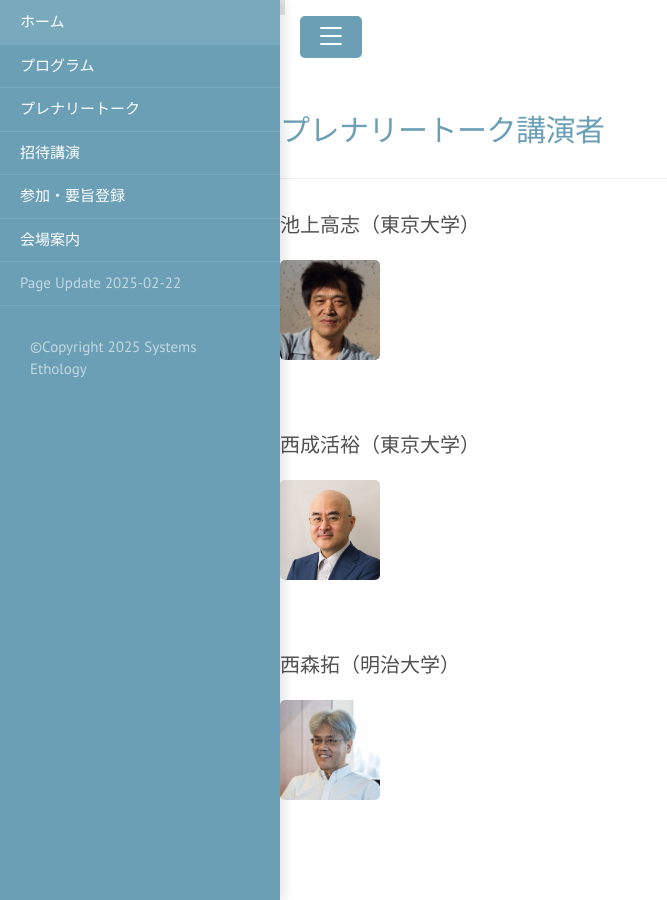
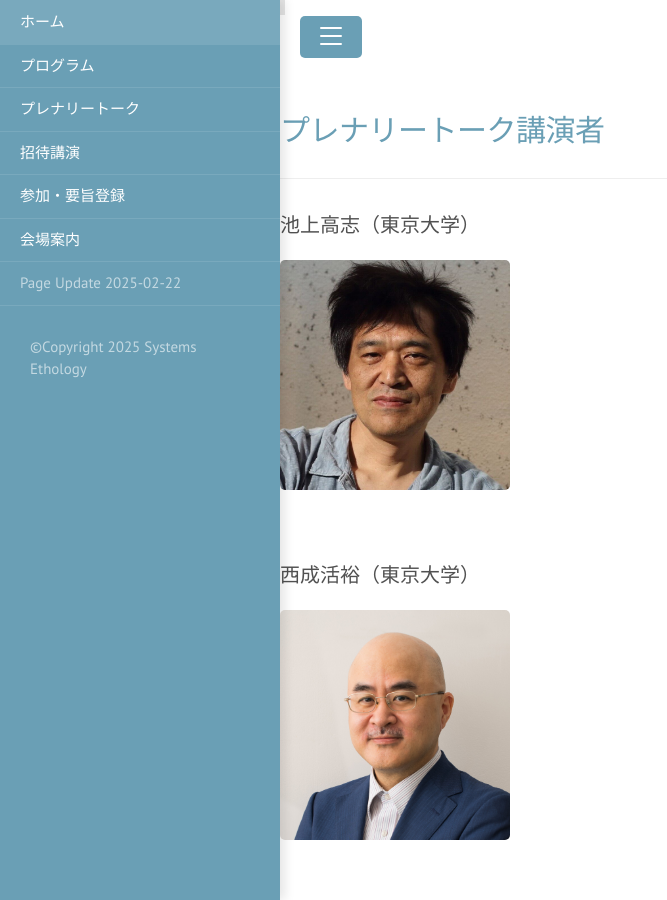
Before and after one commit to SystemsEthology/website, a Jekyll site: the page built from event_01/conference01_home.md, in a window 1280 px wide and 900 px high, scrolled down 1765 px. Shown: the whole window, without its empty margins (0-667 px from the left). Built offline with Jekyll 4.4.1, drawn with Linux system fonts in a browser that asks for light colours.

Commit message:
update image size

```diff
--- a/event_01/conference01_home.md
+++ b/event_01/conference01_home.md
@@ -52,19 +52,19 @@ title: Home
 
 池上高志（東京大学）
 
-<img src="{{ site.baseurl }}/event_01/images/ikegami.jpg" width="100px">
+<img src="{{ site.baseurl }}/event_01/images/ikegami.jpg" width="230px">
 
 <br>
 
 西成活裕（東京大学）
 
-<img src="{{ site.baseurl }}/event_01/images/nishinari.jpeg" width="100px">
+<img src="{{ site.baseurl }}/event_01/images/nishinari.jpeg" width="230px">
 
 <br>
 
 西森拓（明治大学）
 
-<img src="{{ site.baseurl }}/event_01/images/nishimori.png" width="100px">
+<img src="{{ site.baseurl }}/event_01/images/nishimori.png" width="230px">
 
 
 <br>
@@ -75,43 +75,43 @@ title: Home
 ***
 大脇大（東北大学）
 
-<img src="{{ site.baseurl }}/event_01/images/owaki.png" width="300px">
+<img src="{{ site.baseurl }}/event_01/images/owaki.png" width="230px">
 
 <br>
 
 木下充代（総合研究大学院大学）
 
-<img src="{{ site.baseurl }}/event_01/images/kinoshita.png" width="300px">
+<img src="{{ site.baseurl }}/event_01/images/kinoshita.png" width="230px">
 
 <br>
 
 廣井誠（沖縄科学技術大学院大学）
 
-<img src="{{ site.baseurl }}/event_01/images/hiroi.jpg" width="300px">
+<img src="{{ site.baseurl }}/event_01/images/hiroi.jpg" width="230px">
 
 <br>
 
 風間北斗（理化学研究所）
 
-<img src="{{ site.baseurl }}/event_01/images/kazama.jpg" width="300px">
+<img src="{{ site.baseurl }}/event_01/images/kazama.jpg" width="230px">
 
 <br>
 
 新村毅（東京農工大学）
 
-<img src="{{ site.baseurl }}/event_01/images/shinmura.jpg" width="300px">
+<img src="{{ site.baseurl }}/event_01/images/shinmura.jpg" width="230px">
 
 <br>
 
 川嶋宏彰（兵庫県立大学）
 
-<img src="{{ site.baseurl }}/event_01/images/kawashima.png" width="300px">
+<img src="{{ site.baseurl }}/event_01/images/kawashima.png" width="230px">
 
 <br>
 
 西海望（基礎生物学研究所）
 
-<img src="{{ site.baseurl }}/event_01/images/nishiumi.png" width="300px">
+<img src="{{ site.baseurl }}/event_01/images/nishiumi.png" width="230px">
 
 <br>
 <br>
```
Also changed, not shown: event_01/conference01_invited_talk.md (+7 -7 lines), event_01/conference01_plenary_talk.md (+3 -3 lines).
